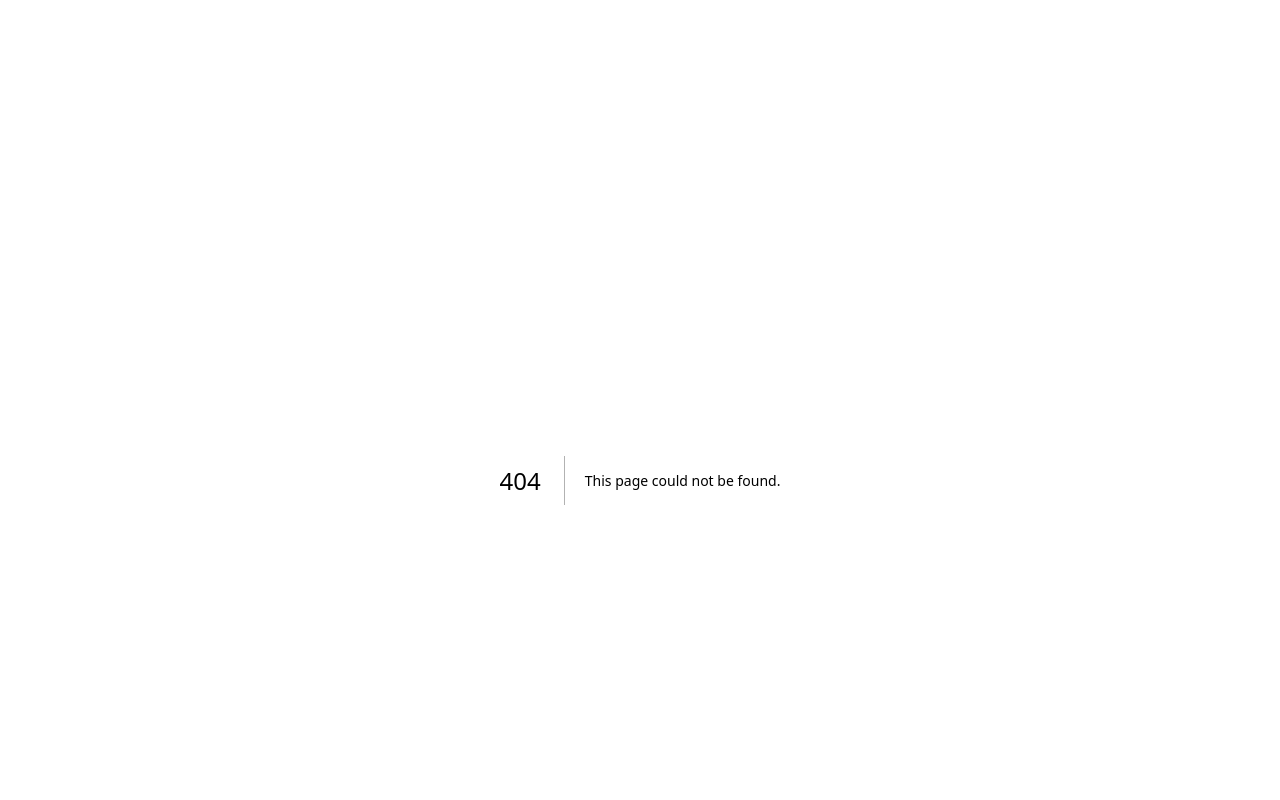
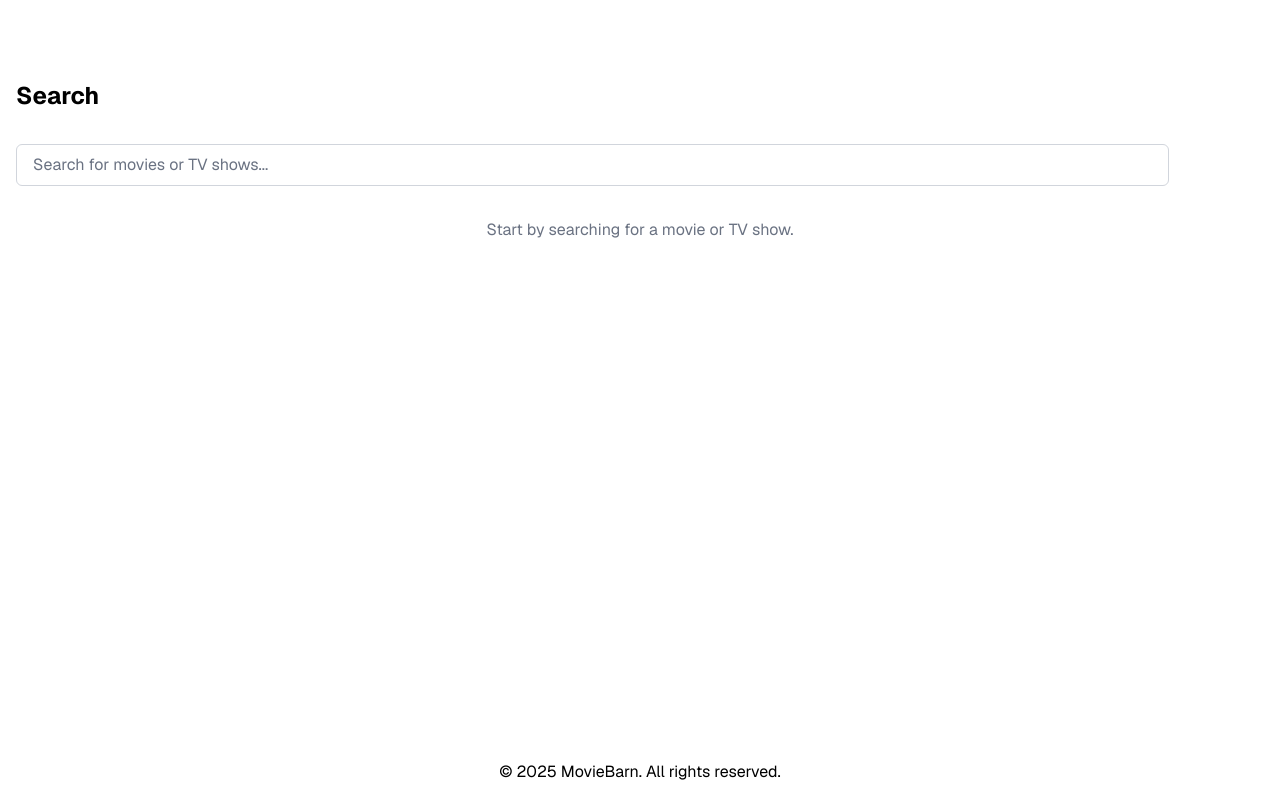
Before and after one commit to FredMunene/moviebarn, a Next.js app: page /search in a window 1280 px wide. Before the commit this address had no page. Shown: the top 800 px of the page. Built offline with nearby package versions, Linux system fonts and the light colour scheme.

Commit message:
feat: implement SearchPage component to manage search functionality, including query handling and navigation updates

```diff
--- /dev/null
+++ b/src/app/search/page.js
@@ -0,0 +1,42 @@
+'use client';
+
+import React, { useEffect } from 'react';
+import { useSearchParams, useRouter } from 'next/navigation';
+import SearchBar from '@/components/search/SearchBar';
+import SearchResults from '@/components/search/SearchResults';
+import { useSearch } from '@/lib/hooks/useSearch';
+
+export default function SearchPage() {
+  const router = useRouter();
+  const searchParams = useSearchParams();
+  const initialQuery = searchParams.get('q') || '';
+
+  const { query, results, loading, error, search, clearSearch } = useSearch();
+
+  useEffect(() => {
+    if (initialQuery) {
+      search(initialQuery);
+    }
+  }, []);
+
+  const handleSearch = (searchQuery) => {
+    search(searchQuery);
+    const params = new URLSearchParams(window.location.search);
+    if (searchQuery.trim()) {
+      params.set('q', searchQuery);
+      router.push(`/search?${params.toString()}`);
+    } else {
+      params.delete('q');
+      router.push('/search');
+      clearSearch();
+    }
+  };
+
+  return (
+    <div className="space-y-8">
+      <h1 className="text-2xl font-bold">Search</h1>
+      <SearchBar onSearch={handleSearch} initialQuery={query || initialQuery} isLoading={loading} />
+      <SearchResults results={results} loading={loading} error={error} query={query} />
+    </div>
+  );
+}
```
